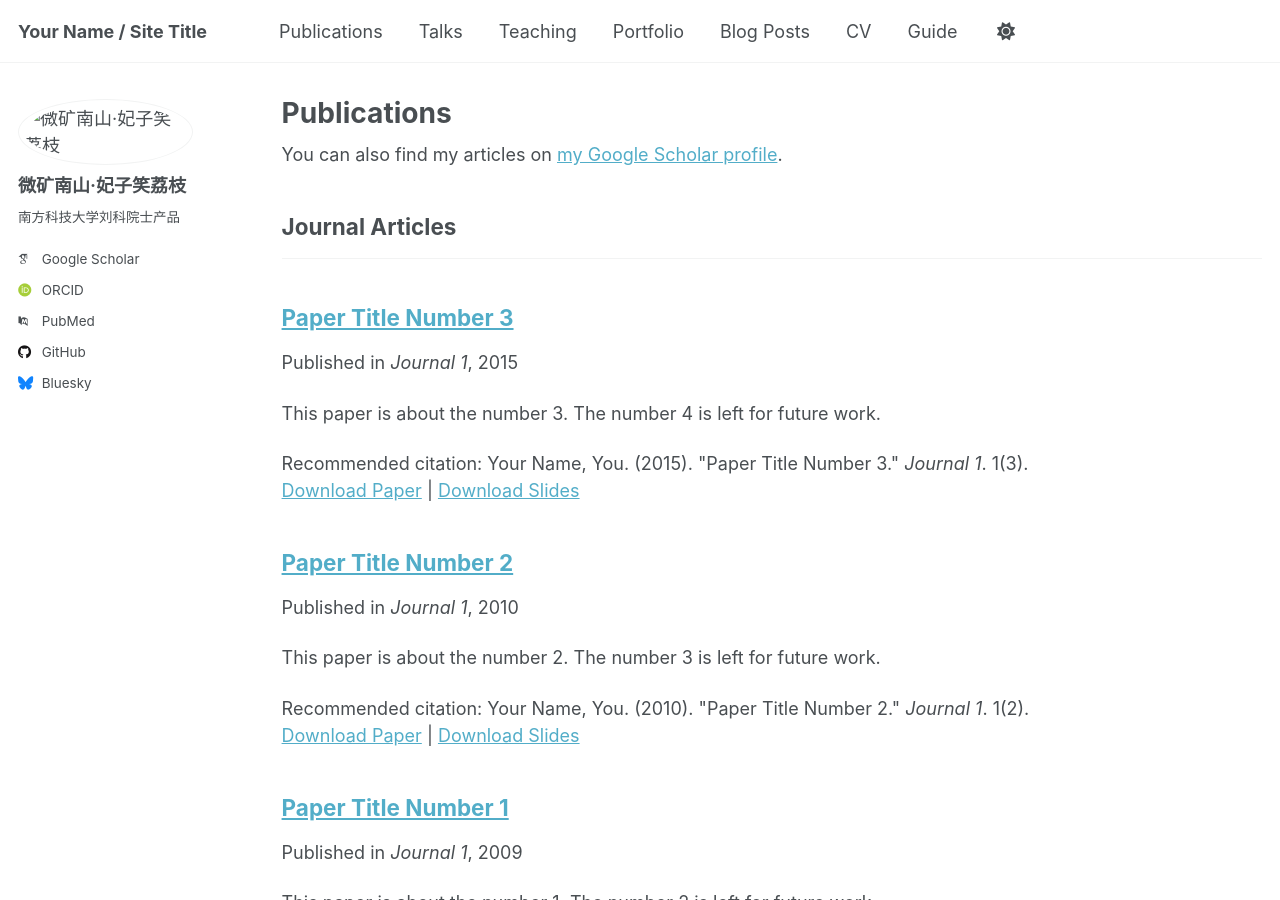
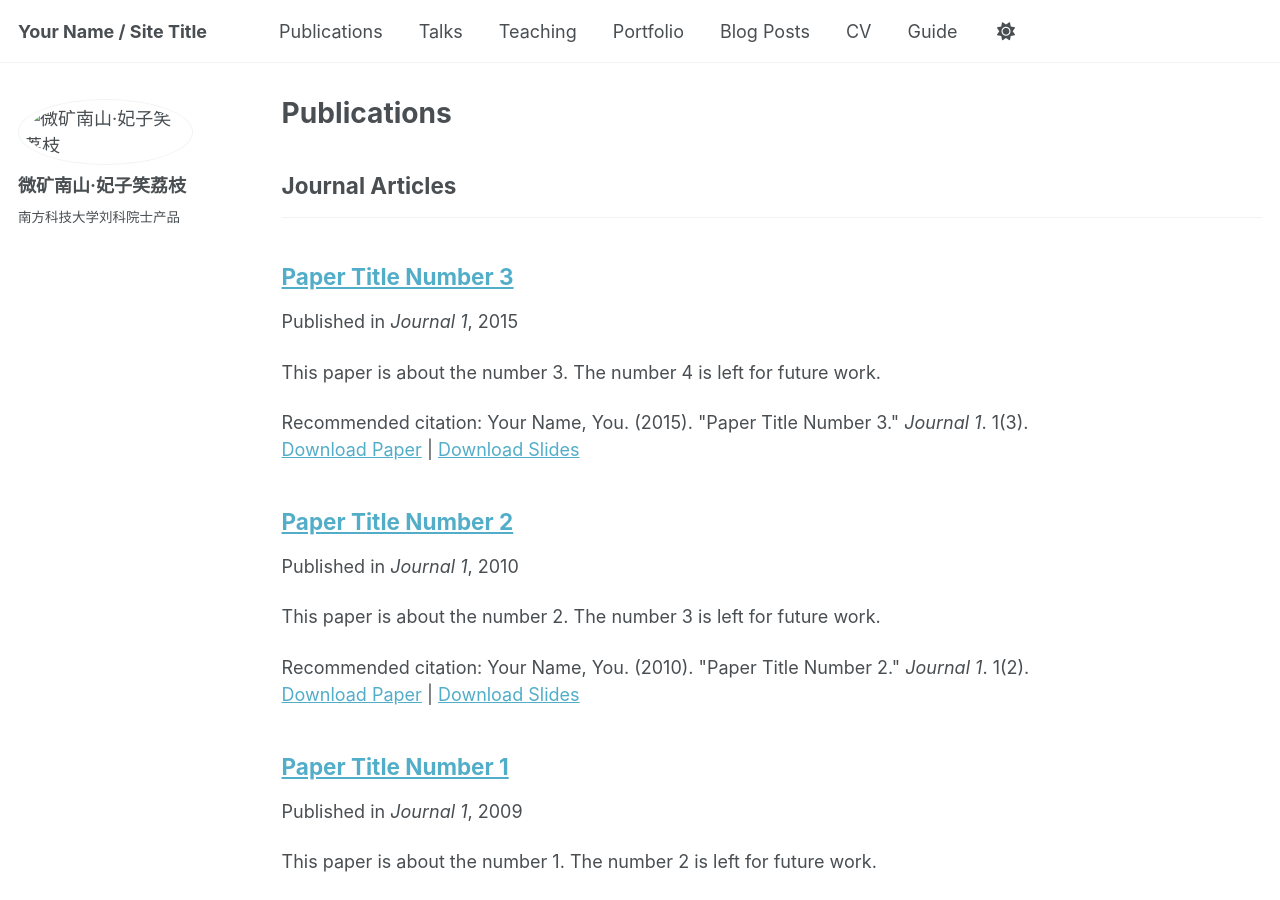
Before and after one commit to uuu77188/777, a Jekyll site: the page built from _pages/publications.html, in a window 1280 px wide and 900 px high. Built offline with Jekyll 4.4.1, drawn with Linux system fonts in a browser that asks for light colours; some web fonts are replaced.

Commit message:
Update _config.yml

```diff
--- a/_config.yml
+++ b/_config.yml
@@ -32,49 +32,49 @@ author:
   #email            : "none@example.org"
 
   # Academic websites
-  academia         : # URL
-  arxiv            : # URL - Update with the correct link to your profile
-  googlescholar    : "https://scholar.google.com/citations?user=PS_CX0AAAAAJ"
-  impactstory      : # URL
-  orcid            : "http://orcid.org/yourorcidurl"
-  semantic         : # URL
-  pubmed           : "https://www.ncbi.nlm.nih.gov/pubmed/?term=john+snow"
-  researchgate     : # URL
-  scopus           : # URL
+ # academia         : # URL
+  #arxiv            : # URL - Update with the correct link to your profile
+ # googlescholar    : "https://scholar.google.com/citations?user=PS_CX0AAAAAJ"
+#  impactstory      : # URL
+ # orcid            : "http://orcid.org/yourorcidurl"
+ # semantic         : # URL
+ # pubmed           : "https://www.ncbi.nlm.nih.gov/pubmed/?term=john+snow"
+ # researchgate     : # URL
+ # scopus           : # URL
 
   # Repositories and software development
-  bitbucket        : # Username - Update with your username on the site
-  codepen          : # Username
-  dribbble         : # Username
-  github           : "academicpages"
-  kaggle           : # Username
-  stackoverflow    : # User number or user number and name (i.e., use "1" or "1/jeff-atwood")
+ # bitbucket        : # Username - Update with your username on the site
+ # codepen          : # Username
+ # dribbble         : # Username
+ # github           : "academicpages"
+ # kaggle           : # Username
+#  stackoverflow    : # User number or user number and name (i.e., use "1" or "1/jeff-atwood")
 
   # Social media
-  bluesky          : "bsky.app" # Replace this with you Bluesky username
-  facebook         : # Username
-  flickr           : # Username
-  foursquare       : # Username
-  goodreads        : # Username
-  google_plus      : # Username
-  keybase          : # Username
-  instagram        : # Username
-  lastfm           : # Username
-  linkedin         : # Username
-  mastodon         : # URL
-  medium           : # URL
-  pinterest        : # Username
-  soundcloud       : # Username
-  steam            : # Username
-  telegram         : # URL
-  tumblr           : # Username
-  twitter          : # Username for X / Twitter
-  vine             : # Username
-  weibo            : # Username
-  wikipedia        : # Username
-  xing             : # Username
-  youtube          : # Username
-  zhihu            : # Username
+ # bluesky          : "bsky.app" # Replace this with you Bluesky username
+ # facebook         : # Username
+#  flickr           : # Username
+ # foursquare       : # Username
+ # goodreads        : # Username
+ # google_plus      : # Username
+ # keybase          : # Username
+ # instagram        : # Username
+ # lastfm           : # Username
+ # linkedin         : # Username
+ # mastodon         : # URL
+ # medium           : # URL
+ # pinterest        : # Username
+ # soundcloud       : # Username
+  #steam            : # Username
+ # telegram         : # URL
+ # tumblr           : # Username
+ # twitter          : # Username for X / Twitter
+#  vine             : # Username
+ # weibo            : # Username
+#  wikipedia        : # Username
+ # xing             : # Username
+ # youtube          : # Username
+ # zhihu            : # Username
 
 # Publication Category - The following the list of publication categories and their headings
 publication_category:
```
